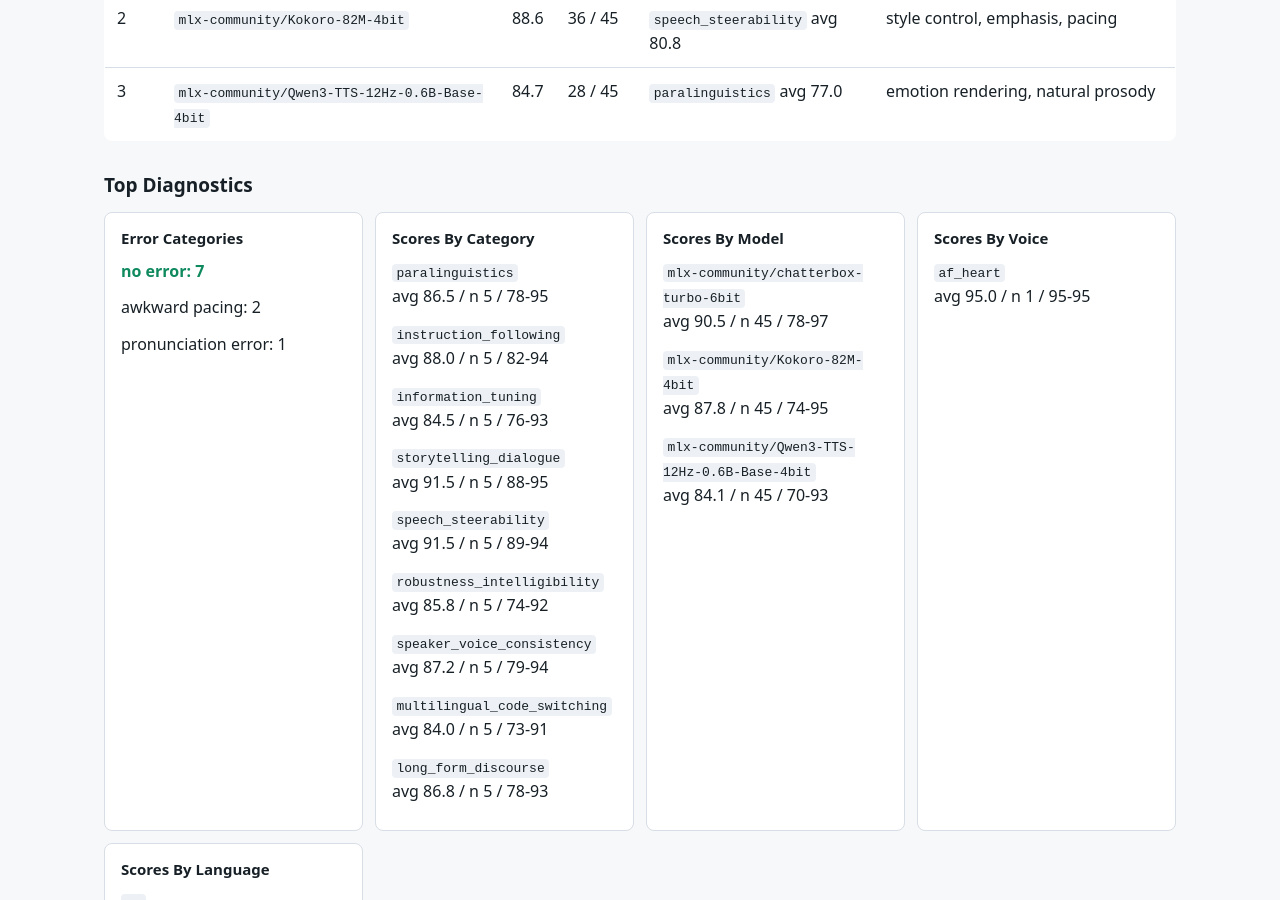
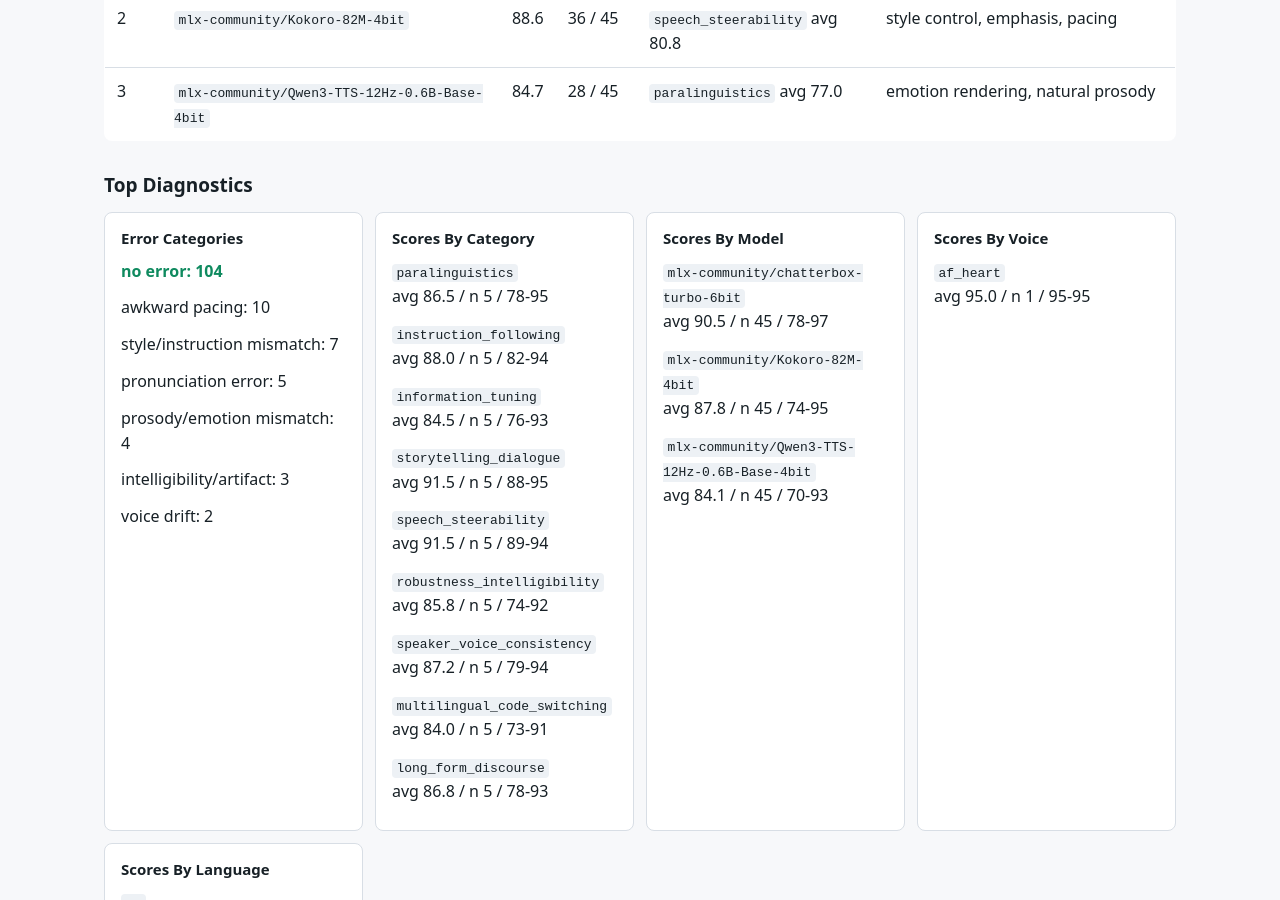
Before and after one commit to kennethli319/kennethli319.github.io, a Jekyll site: the page open-audio-judge/chatterbox-gemini-sample.html, which Jekyll copies as it is, in a window 1280 px wide and 900 px high, scrolled down 2459 px. Built offline with Jekyll 4.4.1, drawn with Linux system fonts in a browser that asks for light colours.

Commit message:
Update Open Audio Judge error categories

```diff
--- a/open-audio-judge/chatterbox-gemini-sample.html
+++ b/open-audio-judge/chatterbox-gemini-sample.html
@@ -351,9 +351,13 @@
     <section class="grid">
       <div class="panel">
         <h3>Error Categories</h3>
-        <p class="good">no error: 7</p>
-        <p>awkward pacing: 2</p>
-        <p>pronunciation error: 1</p>
+        <p class="good">no error: 104</p>
+        <p>awkward pacing: 10</p>
+        <p>style/instruction mismatch: 7</p>
+        <p>pronunciation error: 5</p>
+        <p>prosody/emotion mismatch: 4</p>
+        <p>intelligibility/artifact: 3</p>
+        <p>voice drift: 2</p>
       </div>
       <div class="panel">
         <h3>Scores By Category</h3>
```
